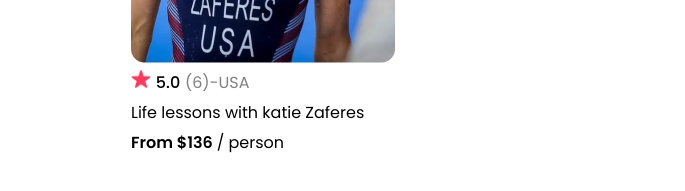
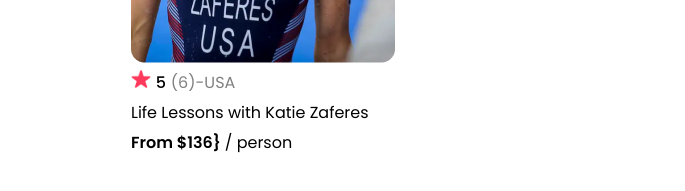
Before and after one commit to RaevenTech/AirBnB-clone, a React (Create React App) app in the folder air-clone/: page / in a window 1280 px wide. Shown: the part 1198-1389 px from the top of the page, without its empty margins (19-704 px from the left). Built offline with nearby package versions, Linux system fonts and the light colour scheme.

Commit message:
props
Adding props to the card component

```diff
--- a/air-clone/src/App.js
+++ b/air-clone/src/App.js
@@ -2,13 +2,21 @@
 import Card from "./components/card/Card";
 import Hero from "./components/hero/Hero";
 import Navbar from "./components/navbar/Navbar";
+import katieZaferes_image from "./assets/katie-zaferes.png";
 
 function App() {
     return (
         <div className="App">
             <Navbar />
             <Hero />
-            <Card />
+            <Card
+                img={katieZaferes_image}
+                rating={5.0}
+                reviewCount={6}
+                country="USA"
+                title="Life Lessons with Katie Zaferes"
+                price={136}
+            />
         </div>
     );
 }
--- a/air-clone/src/components/card/Card.js
+++ b/air-clone/src/components/card/Card.js
@@ -1,23 +1,26 @@
 import React from "react";
 import styles from "./card.module.css";
-import katieZaferes from "../../assets/katie-zaferes.png";
 import star from "../../assets/Star.png";
+//import katieZaferes from "../../assets/katie-zaferes.png";
 
-const Card = () => {
+const Card = (props) => {
     return (
         <section className={styles.cards}>
             <div className={styles.image}>
-                <img src={katieZaferes} alt="Katie Zaferes" />
+                <img src={props.img} alt="Katie Zaferes" />
                 <badge className={styles.badge}>SOLD OUT</badge>
             </div>
             <div className={styles.rating_info}>
                 <img src={star} alt="Star" className={styles.star} />
-                <p className={styles.rating}>5.0</p>{" "}
-                <p className={styles.gray_info}>(6)-USA</p>
+                <p className={styles.rating}>{props.rating}</p>{" "}
+                <p className={styles.gray_info}>
+                    ({props.reviewCount})-{props.country}
+                </p>
             </div>
-            <p className={styles.title}>Life lessons with katie Zaferes</p>
+            <p className={styles.title}>{props.title}</p>
             <p className={styles.price_person}>
-                <span className={styles.price}>From $136 </span> / person
+                <span className={styles.price}>From ${props.price}} </span> /
+                person
             </p>
         </section>
     );
```
